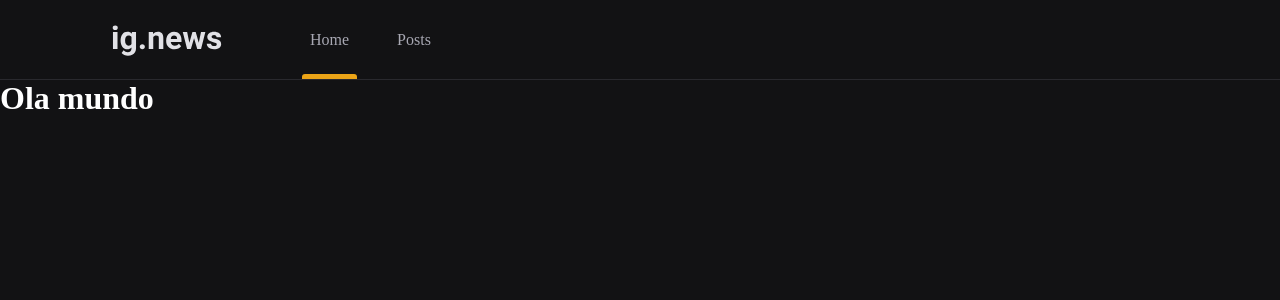
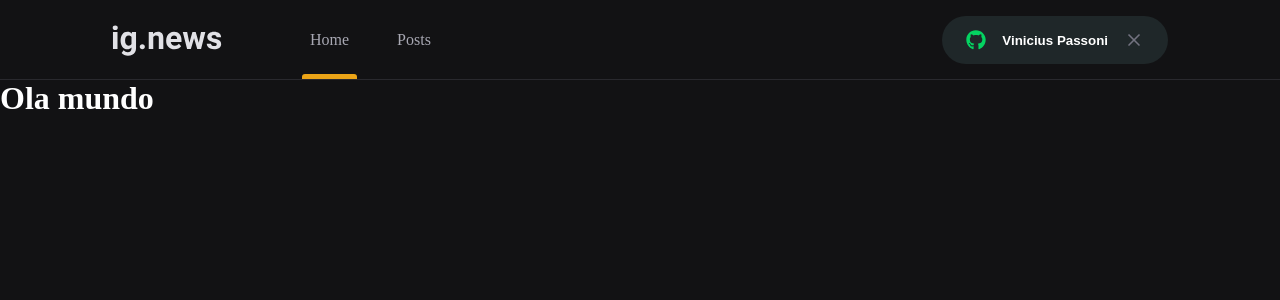
Before and after one commit to ViniciusPassoni97/ignews, a Next.js app: page / in a window 1280 px wide. Shown: the top 300 px of the page. Built offline with nearby package versions, Linux system fonts and the light colour scheme.

Commit message:
Finish SignButton

```diff
--- a/package.json
+++ b/package.json
@@ -13,6 +13,7 @@
     "next": "10.1.3",
     "react": "17.0.2",
     "react-dom": "17.0.2",
+    "react-icons": "^4.2.0",
     "sass": "^1.32.10"
   },
   "devDependencies": {
--- a/src/components/Header/index.tsx
+++ b/src/components/Header/index.tsx
@@ -1,7 +1,8 @@
 import styles from './styles.module.scss';
+import { SignButton } from '../SignButton';
 
-export function Header () {
-    return(
+export function Header() {
+    return (
         <header className={styles.headerContainer}>
             <div className={styles.headerContent}>
                 <img src="/images/logo.svg" alt="ig.news" />
@@ -9,6 +10,7 @@
                     <a className={styles.active}>Home</a>
                     <a>Posts</a>
                 </nav>
+                <SignButton />
             </div>
         </header>
     );
--- a/src/components/Header/styles.module.scss
+++ b/src/components/Header/styles.module.scss
@@ -43,4 +43,7 @@
            }
        }
     }
+    button {
+        margin-left: auto;
+    }
 }
--- /dev/null
+++ b/src/components/SignButton/index.tsx
@@ -0,0 +1,27 @@
+import { FaGithub } from 'react-icons/fa'
+import { FiX } from 'react-icons/fi';
+
+import styles from './styles.module.scss';
+
+export function SignButton() {
+    const isUserLoggedIn = true;
+
+    return isUserLoggedIn ? (
+        <button
+            type="button"
+            className={styles.signButton}
+        >
+            <FaGithub color="#04d361" />
+                Vinicius Passoni
+            <FiX color="#737380" className={styles.closeIcon} />
+        </button>
+    ) : (
+        <button
+            type="button"
+            className={styles.signButton}
+        >
+            <FaGithub color="#eba417" />
+                Sign in with GitHub
+        </button>
+    )
+}
--- /dev/null
+++ b/src/components/SignButton/styles.module.scss
@@ -0,0 +1,31 @@
+.signButton {
+    height: 3rem;
+    border-radius: 3rem;
+    background: var(--gray-850);
+    border: 0;
+    padding: 0 1.5rem;
+
+    display: flex;
+    align-items: center;
+    justify-content: center;
+
+    color: var(--white);
+    font-weight: bold;
+
+    svg {
+        width: 20px;
+        height: 20px;
+    }
+
+    svg:first-child {
+        margin-right: 1rem;
+    }
+
+    &:hover {
+        filter: brightness(0.8);
+    }
+}
+
+.closeIcon {
+    margin-left: 1rem;
+}
--- a/src/styles/global.scss
+++ b/src/styles/global.scss
@@ -11,6 +11,7 @@
     --gray-50: #e1e1e6;
     --gray-300: #a8a8b3;
     --gray-700: #29292e;
+    --gray-850: #1f2729;
     --gray-900: #121214;
 
     --cyan-500: #61dafb;
```
Also changed, not shown: 1 other file (tests, documents, lock files or other folders).
